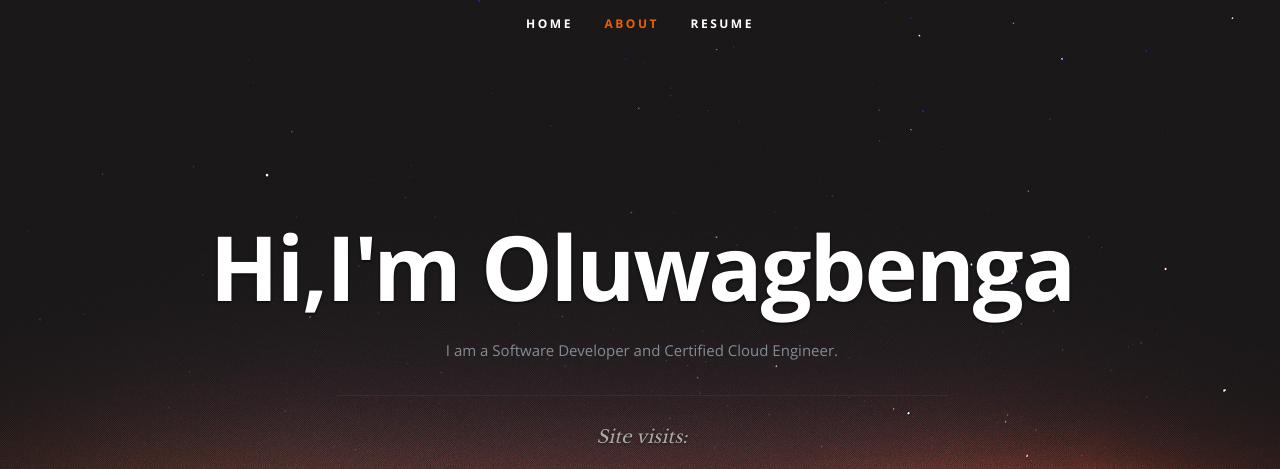
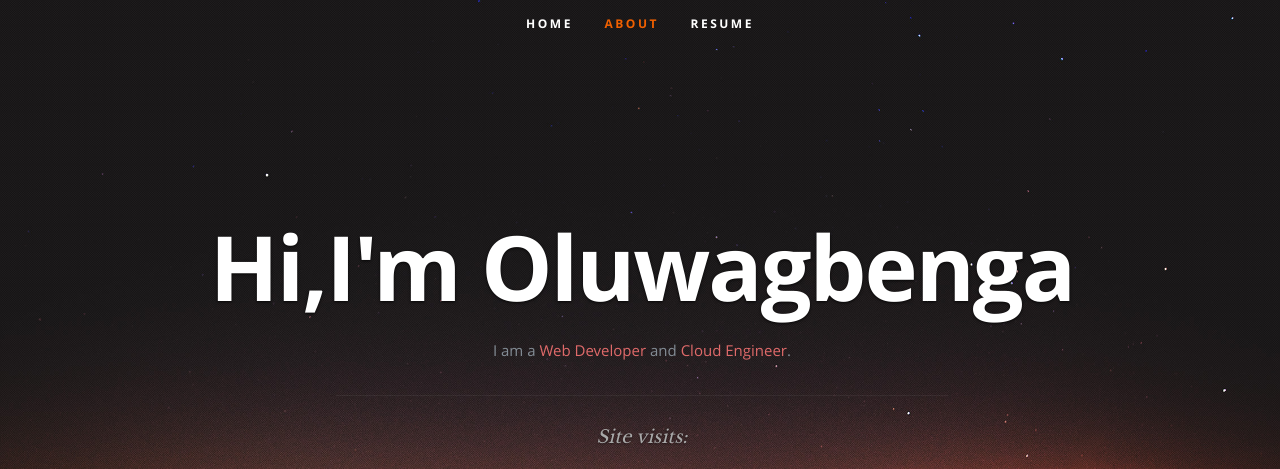
Before and after one commit to greybeing/resume, a plain HTML site: page index.html in a window 1280 px wide. Shown: the top 469 px of the page. Drawn offline with nearby package versions, Linux system fonts and the light colour scheme; no server answers; files whose address does not match are found by name.

Commit message:
minor edit

```diff
--- a/index.html
+++ b/index.html
@@ -55,7 +55,7 @@
       <div class="row banner">
          <div class="banner-text">
             <h1 class="responsive-headline">Hi,I'm Oluwagbenga</h1>
-            <p>I am a Software Developer and Certified Cloud Engineer.</p>
+            <p>I am a <span style="color:rgb(224, 106, 106)">Web Developer</span> and <span style="color:rgb(224, 106, 106)"> Cloud Engineer</span>.</p>
             <hr />
             <h3 class="counter-txt" style="font-style: italic;">Site visits:  <a id="counter" style="color:lime"></a></h3>
             <hr/>
```
